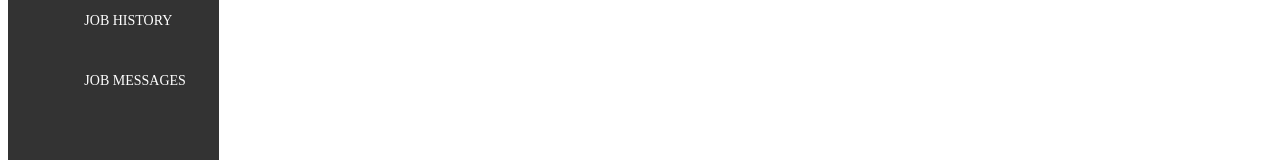
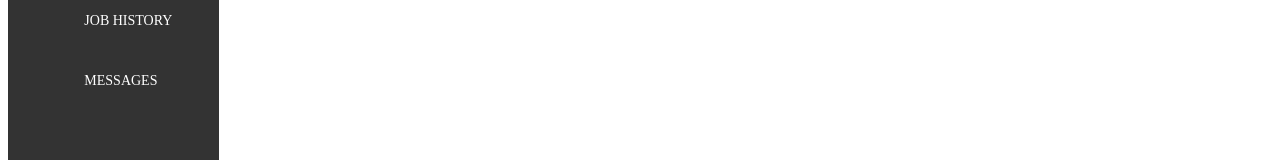
Before and after one commit to tiffaphm/not_wnl_platform, a React app: page / in a window 1280 px wide. Shown: the part 279-439 px from the top of the page. Built offline with nearby package versions, Linux system fonts and the light colour scheme; the HTML template or start-up script is replaced by a standard one.

Commit message:
change label to just message

```diff
--- a/client/src/components/Sidebar/SidebarSelectMessages.jsx
+++ b/client/src/components/Sidebar/SidebarSelectMessages.jsx
@@ -3,7 +3,7 @@ import '../styles/Sidebar.css';
 
 const SidebarSelectMessages = (props) => (
   <div className="sidebar-select-messages sidebar-menu-item" onClick={props.selectActiveComponent}>
-    <p onClick={e => e.stopPropagation()}>JOB MESSAGES</p>
+    <p onClick={e => e.stopPropagation()}>MESSAGES</p>
   </div>
 );
 
```
